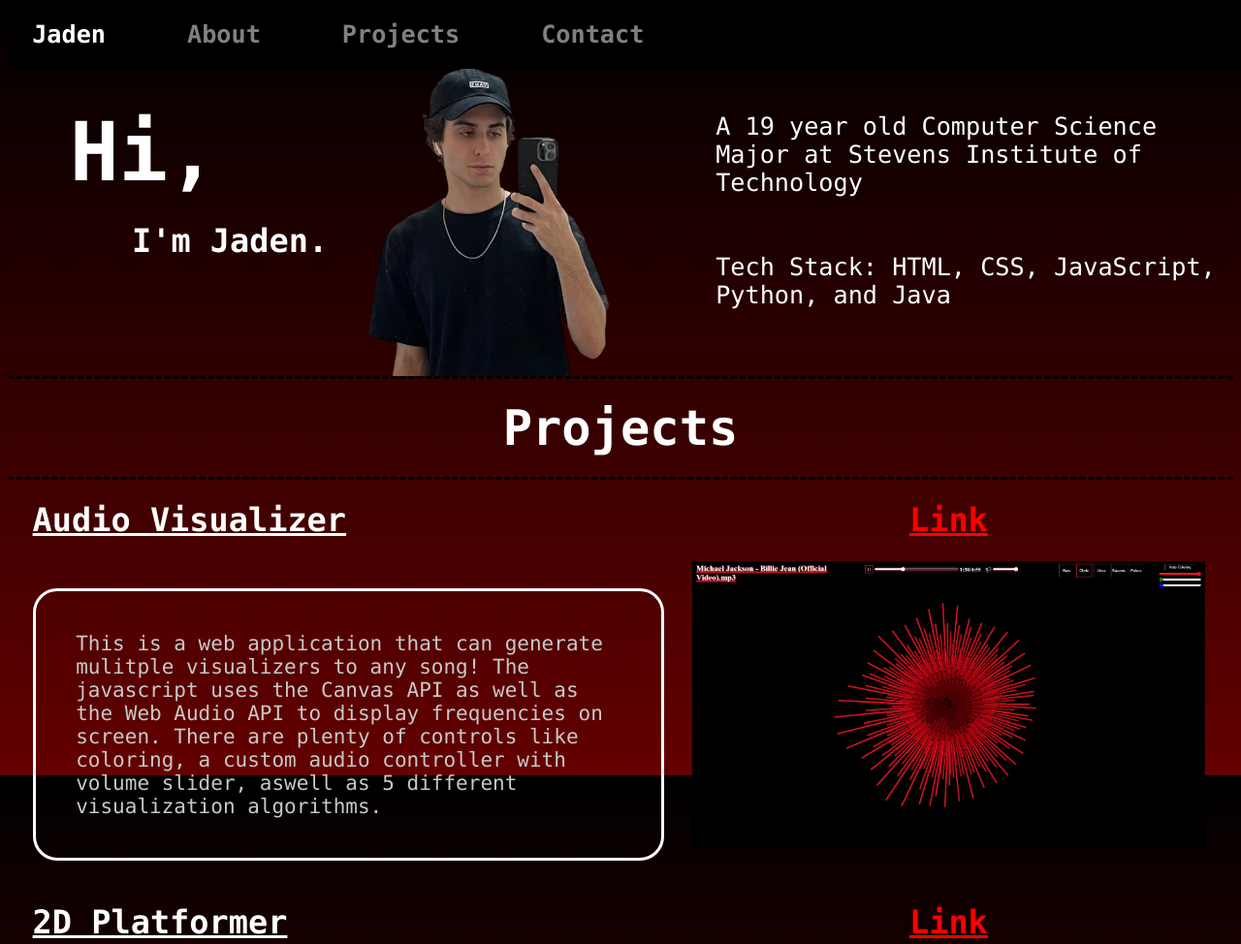
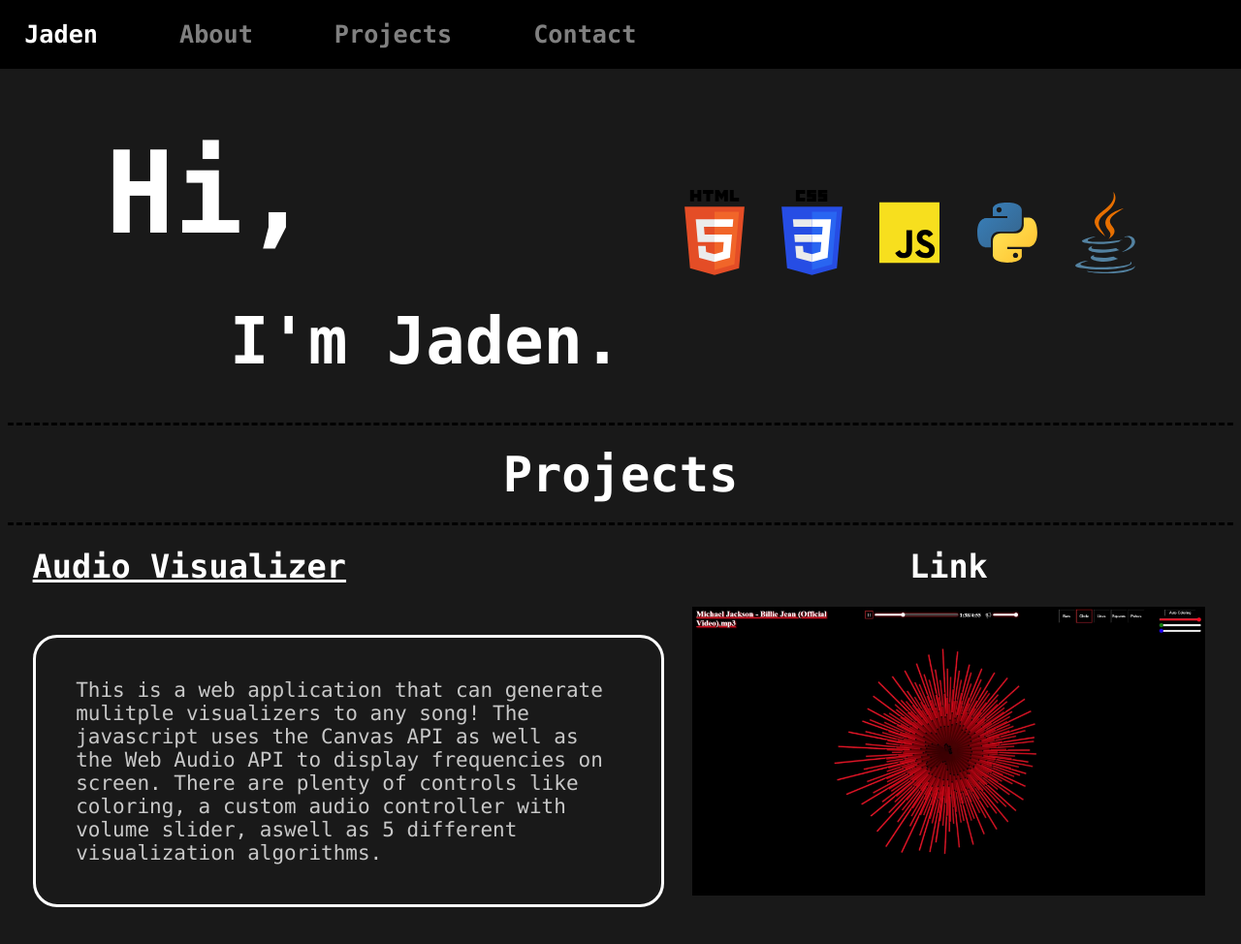
Before and after one commit to Loszii/portfolio, a plain HTML site: page index.html in a window 1280 px wide. Shown: the top 974 px of the page at 97% size. Drawn offline with Linux system fonts and the light colour scheme.

Commit message:
removed red and cleaned up a bit, needs a lot of work

```diff
--- a/index.html
+++ b/index.html
@@ -15,17 +15,21 @@
                 <li><a href="#contact"><h2>Contact</h2></a></li>
             </ul>
         </nav>
+
         <div id="about">
             <div id="about-greeting">
                 <div>
                     <h1 id="about-hi">Hi,</h1>
                     <h1 id="about-name">I'm Jaden.</h1>
                 </div>
-                <img src="res/selfie.png">
             </div>
-            <p id="about-me">A 19 year old Computer Science Major at Stevens Institute of Technology
-                            <br><br><br>
-                            Tech Stack: HTML, CSS, JavaScript, Python, and Java</p>
+            <div id="about-stack">
+                <img src="res/html.svg">
+                <img src="res/css.svg">
+                <img src="res/javascript.svg">
+                <img src="res/python.svg">
+                <img src="res/java.svg">
+            </div>
         </div>
         <div class="title" id="proj-jump">
             <h1>Projects</h1>
--- a/style.css
+++ b/style.css
@@ -1,7 +1,7 @@
 /*generic*/
 body {
     color: white;
-    background: linear-gradient(black, rgb(100, 0, 0)) fixed;
+    background: rgb(25, 25, 25) fixed;
     font-size: calc(1vw + 0.5vh);
     font-family: "Lucida Console", "Courier New", monospace;
 }
@@ -28,6 +28,7 @@ nav {
     position: fixed;
     width: 100vw;
     top: 0;
+    left: 0;
 }
 #nav-list {
     display: flex;
@@ -47,7 +48,7 @@ nav {
 #nav-list a:after{
     content: "";
     position: absolute;
-    background-color: red;
+    background-color: white;
     height: 3px;
     width: 0;
     left: 0px;
@@ -70,30 +71,33 @@ nav {
     display: flex;
     flex-wrap: wrap;
     justify-content: center;
+    gap: 5vw;
 }
 #about-greeting {
-    margin-left: 5vw;
     display: flex;
     padding-bottom: 0;
     padding-top: 0;
 }
-#about-greeting img {
-    height: auto;
-    width: calc(20vw + 10vh);
-}
 #about-hi {
-    font-size: 5em;
+    font-size: 7em;
     margin-bottom: 1vh;
 }
 #about-name {
-    margin-left: 5vw;
+    font-size: 4em;
+    margin-left: 10vw;
 }
-#about-me {
-    margin-top: 5vw;
-    margin-left: 5vw;
-    flex-basis: 40vw;
-    flex-grow: 1;
-    font-size: 1.5em;
+#about-stack {
+    display: flex;
+    justify-content: center;
+    gap: 3vw;
+    margin-bottom: 1vh;
+}
+#about-stack h1 {
+    font-size: 0.75em;
+}
+#about-stack img {
+    height: auto;
+    width: calc(3vw + 3vh);
 }
 
 /*projects*/
@@ -126,8 +130,6 @@ nav {
 }
 .projects-right h1 {
     text-align: center;
-    color: red;
-    text-decoration: underline;
 }
 .projects-right img {
     height: auto;
```
Also changed, not shown: res/css.svg (added), res/html.svg (added), res/java.svg (added), res/javascript.svg (added), res/python.svg (added), res/selfie.png (deleted).
